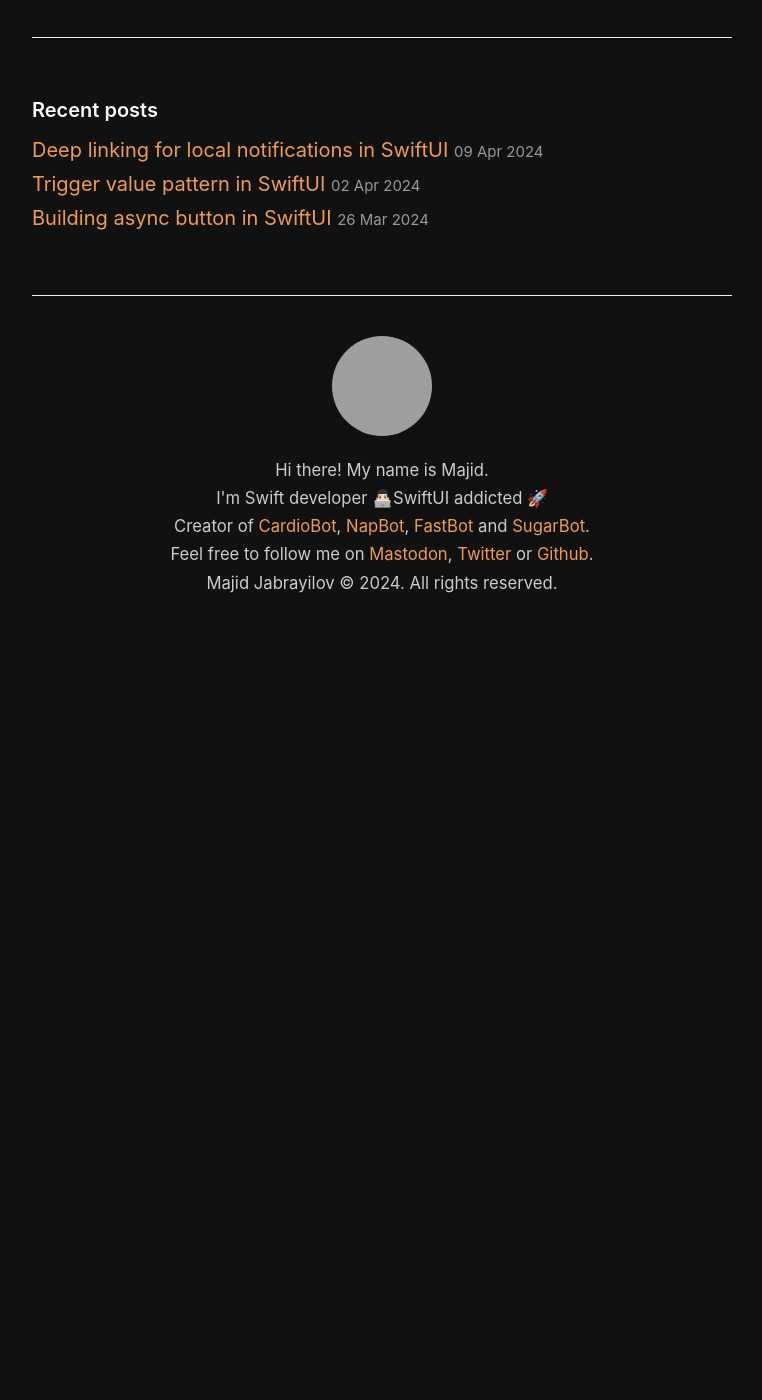
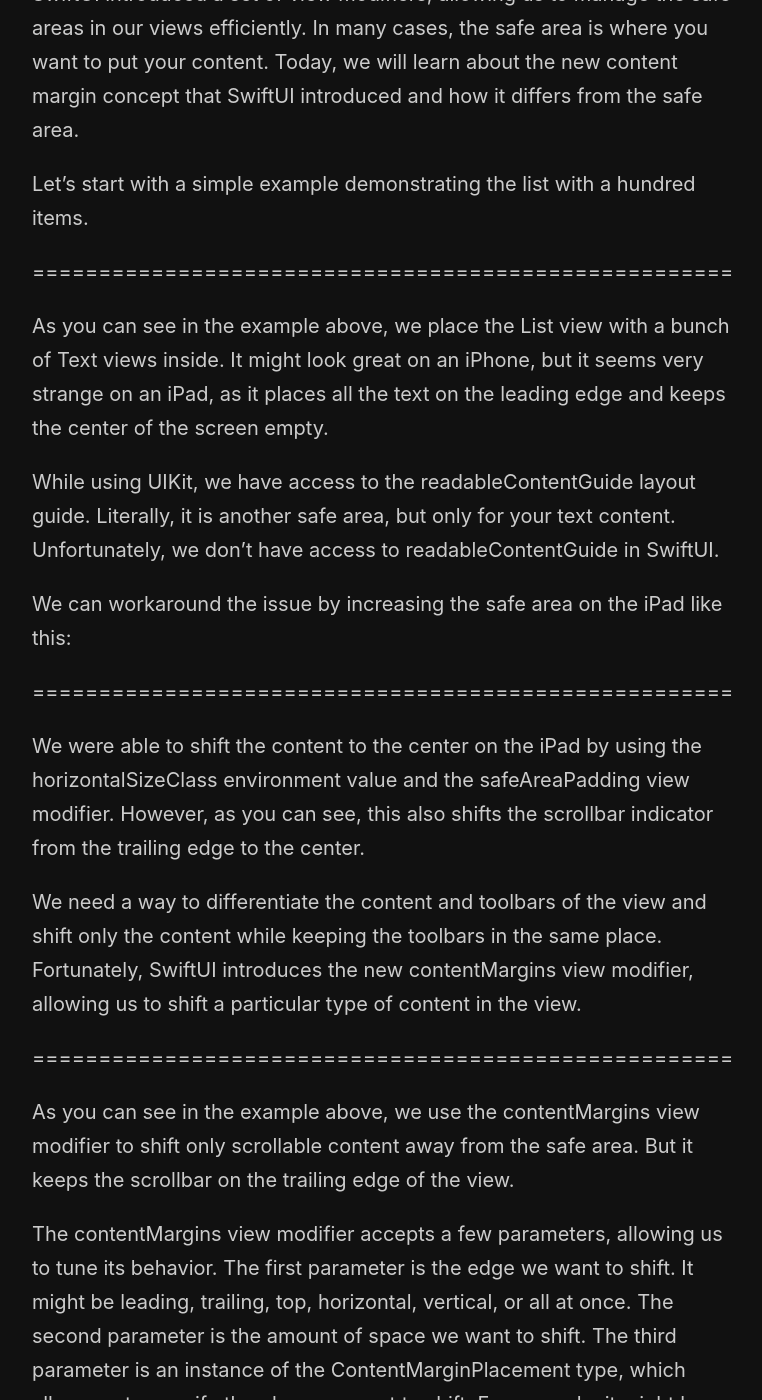
Before and after one commit to mecid/mecid.github.io, a Jekyll site: the page built from _posts/2024-04-23-content-margins-in-swiftui.md, in a window 1280 px wide and 1400 px high, scrolled down 299 px. Shown: the whole window, without its empty margins (258-1020 px from the left). Built offline with Jekyll 4.4.1, drawn with Linux system fonts in a browser that asks for light colours; before the commit the page ends 936 px from its top, so only the background shows below that; some of the changed text lies outside the part shown; grey boxes are pictures that could not be loaded.

Commit message:
Content margins post content added

```diff
--- a/_posts/2024-04-23-content-margins-in-swiftui.md
+++ b/_posts/2024-04-23-content-margins-in-swiftui.md
@@ -2,3 +2,29 @@
 title: Content margins in SwiftUI
 layout: post
 ---
+
+SwiftUI introduced a set of view modifiers, allowing us to manage the safe areas in our views efficiently. In many cases, the safe area is where you want to put your content. Today, we will learn about the new content margin concept that SwiftUI introduced and how it differs from the safe area.
+
+Let's start with a simple example demonstrating the list with a hundred items.
+
+=====================================================
+
+As you can see in the example above, we place the List view with a bunch of Text views inside. It might look great on an iPhone, but it seems very strange on an iPad, as it places all the text on the leading edge and keeps the center of the screen empty.
+
+While using UIKit, we have access to the readableContentGuide layout guide. Literally, it is another safe area, but only for your text content. Unfortunately, we don't have access to readableContentGuide in SwiftUI.
+
+We can workaround the issue by increasing the safe area on the iPad like this:
+
+=====================================================
+
+We were able to shift the content to the center on the iPad by using the horizontalSizeClass environment value and the safeAreaPadding view modifier. However, as you can see, this also shifts the scrollbar indicator from the trailing edge to the center.
+
+We need a way to differentiate the content and toolbars of the view and shift only the content while keeping the toolbars in the same place. Fortunately, SwiftUI introduces the new contentMargins view modifier, allowing us to shift a particular type of content in the view.
+
+=====================================================
+
+As you can see in the example above, we use the contentMargins view modifier to shift only scrollable content away from the safe area. But it keeps the scrollbar on the trailing edge of the view.
+
+The contentMargins view modifier accepts a few parameters, allowing us to tune its behavior. The first parameter is the edge we want to shift. It might be leading, trailing, top, horizontal, vertical, or all at once. The second parameter is the amount of space we want to shift. The third parameter is an instance of the ContentMarginPlacement type, which allows us to specify the place we want to shift. For example, it might be the scrollContent as we do in our example. Another option is scrollIndicators, which only shifts the indicator.
+
+Today, we learned about the new contentMargins view modifier. It is a crucial piece of the safe area management that was missing before in SwiftUI. Finally, we have a way to manage it and make our apps even more accessible and adaptable for different sizes of screens.
```
